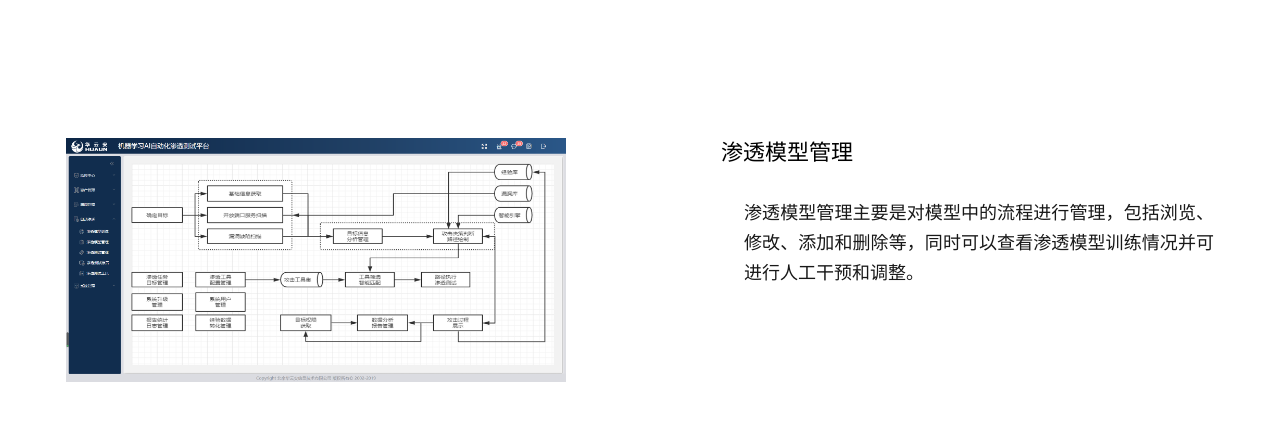
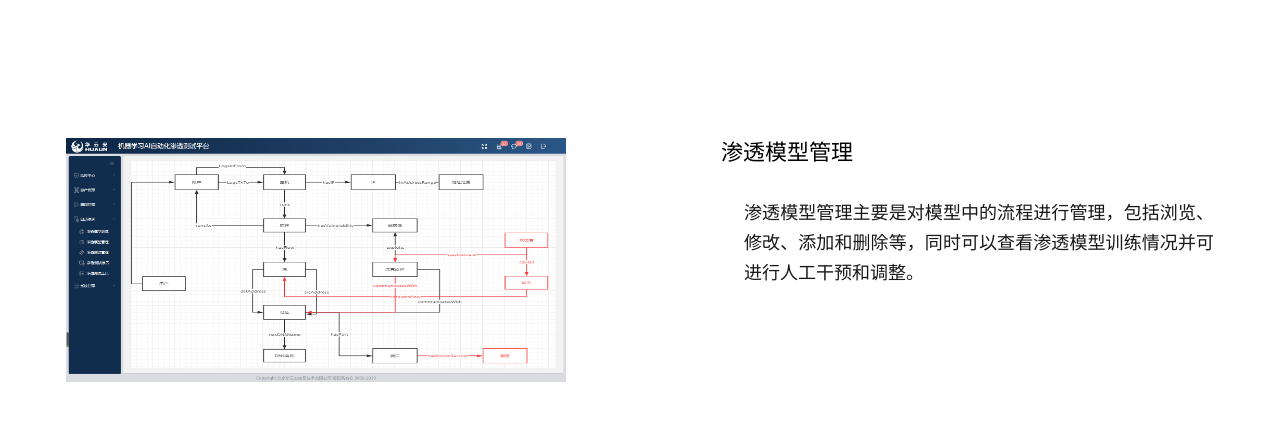
Before and after one commit to zora-han/offical, a plain HTML site: page product-security-PTS.html in a window 1280 px wide. Shown: the part 2260-2692 px from the top of the page. Drawn offline with Linux system fonts and the light colour scheme.

Commit message:
changename

```diff
--- a/product-security-PTS.html
+++ b/product-security-PTS.html
@@ -67,7 +67,7 @@
       </div>
     </div>
     <div class="product-page" data-scroll-reveal="enter bottom over 0.5s and move 100px after 0.3s">
-      <img src="images/product-PTS02.png" class="img float-left">
+      <img src="images/product-PTS03.png" class="img float-left">
       <div class="font float-right">
         <div class="header">渗透模型管理</div>
         <p class="con">渗透模型管理主要是对模型中的流程进行管理，包括浏览、修改、添加和删除等，同时可以查看渗透模型训练情况并可进行人工干预和调整。</p>
```
